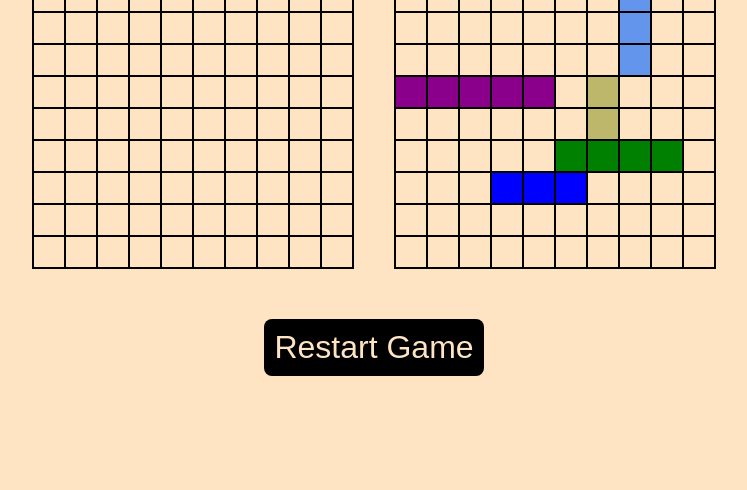
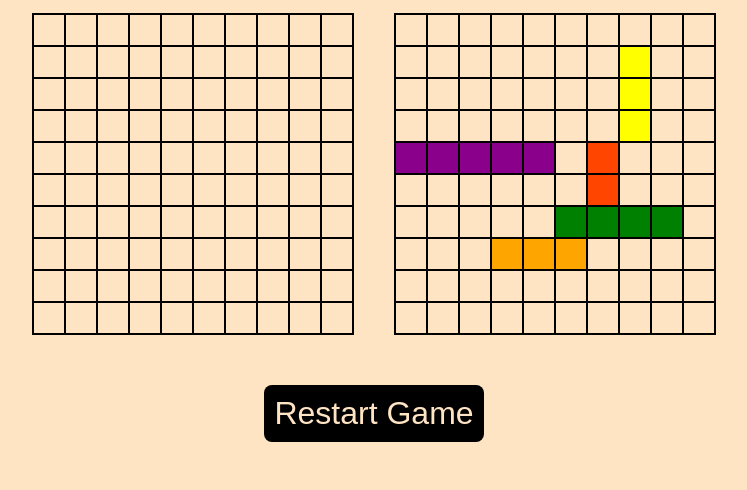
Before and after one commit to Yusef-H/battleship, a website built with webpack: page dist/index.html in a window 1280 px wide. Shown: the part 334-824 px from the top of the page, without its empty margins (266-1013 px from the left). Before the commit the page ends 800 px from the top, so only its background shows below. Built offline with nearby package versions, Linux system fonts and the light colour scheme.

Commit message:
improve colors & add game explanation title

```diff
--- a/src/dom.js
+++ b/src/dom.js
@@ -47,10 +47,9 @@ const Dom = (() =>  {
                 }
                 if(ship == 'Hit'){
                     cells[index].style = "background-color: red;"
-                    cells[index].innerHTML = 'X';
                 }
                 if(ship == 'Missed'){
-                    cells[index].innerHTML = '&middot';
+                    cells[index].style = 'background-color: skyblue;';
                 }
             }
         }
--- a/src/style.css
+++ b/src/style.css
@@ -84,7 +84,7 @@ body{
 }
 
 .cruiser{
-    background-color: blue;
+    background-color:orange;
 }
 
 .carrier{
@@ -96,9 +96,9 @@ body{
 }
 
 .submarine{
-    background-color: cornflowerblue;
+    background-color:yellow;
 }
 
 .destroyer{
-    background-color: darkkhaki;
+    background-color: orangered;
 }
```
Also changed, not shown: dist/index.html, dist/main.js.
